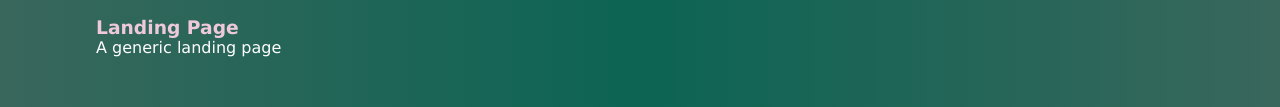
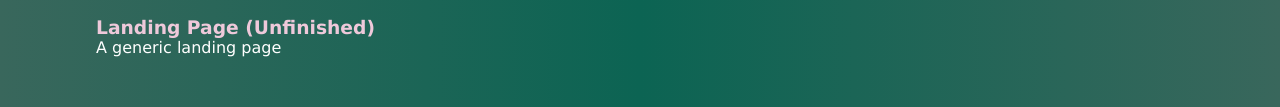
Before and after one commit to niahon/about-me, a plain HTML site: page index.html in a window 1280 px wide. Shown: the part 1786-1893 px from the top of the page. Drawn offline with Linux system fonts and the light colour scheme; a script that the page names is missing.

Commit message:
Update index.html

```diff
--- a/index.html
+++ b/index.html
@@ -56,7 +56,7 @@
                 </div>
                 <div class="project">
                     <a href="https://niahon.github.io/landing-page/"><img src="landing page website.png" alt="Landing page for a generic product"></a>
-                    <h3>Landing Page</h3>
+                    <h3>Landing Page (Unfinished) </h3>
                     <p>A generic landing page</p>
                 </div>
             </section>
```
